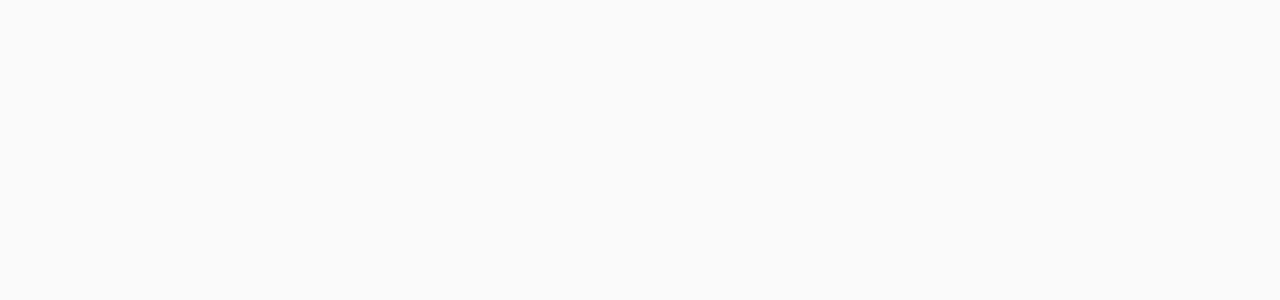
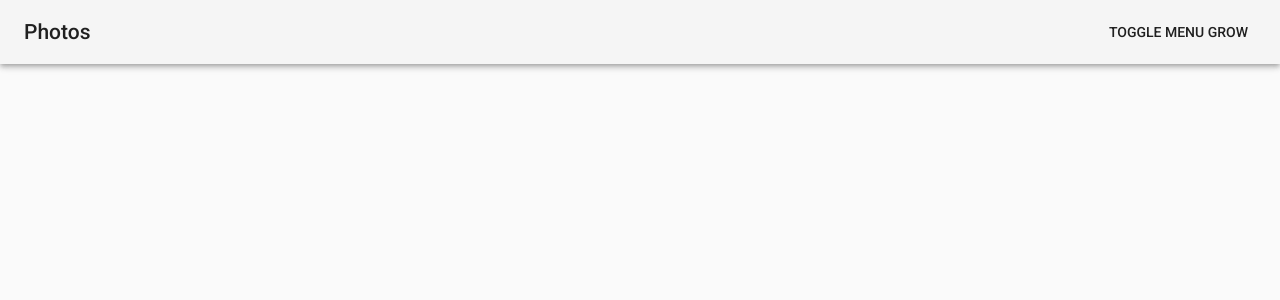
Before and after one commit to TaylorDarneille/pamneighbors, a React (Create React App) app in the folder app/: page / in a window 1280 px wide. Shown: the top 300 px of the page. Built offline with nearby package versions, Linux system fonts and the light colour scheme.

Commit message:
used flex-grow:1 to move menulistcomposition to the right

```diff
--- a/app/public/index.html
+++ b/app/public/index.html
@@ -25,7 +25,6 @@
  -->    <link rel="stylesheet" href="https://fonts.googleapis.com/css?family=Roboto:300,400,500">
 
 </head>
-
     <title>React App</title>
   </head>
   <body>
--- a/app/src/App.js
+++ b/app/src/App.js
@@ -1,6 +1,6 @@
 import React, { Component } from 'react';
-import { Navbar, NavItem } from 'react-materialize';
 import './App.css';
+import SimpleAppBar from './AppBar.js';
 
 // see docs: https://material-ui.com/style/css-baseline/
 import CssBaseline from '@material-ui/core/CssBaseline';
@@ -9,7 +9,9 @@ function App() {
   return (
     <React.Fragment>
       <CssBaseline />
-      {/* The rest of your application */}
+
+      <SimpleAppBar />
+
     </React.Fragment>
   );
 }
--- /dev/null
+++ b/app/src/AppBar.js
@@ -0,0 +1,36 @@
+import React from 'react';
+import PropTypes from 'prop-types';
+import { withStyles } from '@material-ui/core/styles';
+import AppBar from '@material-ui/core/AppBar';
+import Toolbar from '@material-ui/core/Toolbar';
+import Typography from '@material-ui/core/Typography';
+import MenuListComposition from './MenuListComposition';
+
+const styles = {
+  root: {
+    flexGrow: 1,
+  },
+};
+
+function SimpleAppBar(props) {
+  const { classes } = props;
+
+  return (
+    <div className={classes.root}>
+      <AppBar position="static" color="default">
+        <Toolbar>
+          <Typography variant="title" color="inherit">
+            Photos
+          </Typography>
+          <MenuListComposition />
+        </Toolbar>
+      </AppBar>
+    </div>
+  );
+}
+
+SimpleAppBar.propTypes = {
+  classes: PropTypes.object.isRequired,
+};
+
+export default withStyles(styles)(SimpleAppBar);
--- /dev/null
+++ b/app/src/MenuListComposition.js
@@ -0,0 +1,86 @@
+import React from 'react';
+import PropTypes from 'prop-types';
+import Button from '@material-ui/core/Button';
+import ClickAwayListener from '@material-ui/core/ClickAwayListener';
+import Grow from '@material-ui/core/Grow';
+import Paper from '@material-ui/core/Paper';
+import Popper from '@material-ui/core/Popper';
+import MenuItem from '@material-ui/core/MenuItem';
+import MenuList from '@material-ui/core/MenuList';
+import { withStyles } from '@material-ui/core/styles';
+
+const styles = theme => ({
+  root: {
+    display: 'flex',
+    justifyContent: 'flex-end',
+    flexGrow: 1,
+  },
+  paper: {
+    marginRight: theme.spacing.unit * 2,
+  },
+});
+
+class MenuListComposition extends React.Component {
+  state = {
+    open: false,
+  };
+
+  handleToggle = () => {
+    this.setState(state => ({ open: !state.open }));
+  };
+
+  handleClose = event => {
+    if (this.anchorEl.contains(event.target)) {
+      return;
+    }
+
+    this.setState({ open: false });
+  };
+
+  render() {
+    const { classes } = this.props;
+    const { open } = this.state;
+
+    return (
+      <div className={classes.root}>
+        <div>
+          <Button
+            buttonRef={node => {
+              this.anchorEl = node;
+            }}
+            aria-owns={open ? 'menu-list-grow' : null}
+            aria-haspopup="true"
+            onClick={this.handleToggle}
+          >
+            Toggle Menu Grow
+          </Button>
+          <Popper open={open} anchorEl={this.anchorEl} transition disablePortal>
+            {({ TransitionProps, placement }) => (
+              <Grow
+                {...TransitionProps}
+                id="menu-list-grow"
+                style={{ transformOrigin: placement === 'bottom' ? 'center top' : 'center bottom' }}
+              >
+                <Paper>
+                  <ClickAwayListener onClickAway={this.handleClose}>
+                    <MenuList>
+                      <MenuItem onClick={this.handleClose}>Profile</MenuItem>
+                      <MenuItem onClick={this.handleClose}>My account</MenuItem>
+                      <MenuItem onClick={this.handleClose}>Logout</MenuItem>
+                    </MenuList>
+                  </ClickAwayListener>
+                </Paper>
+              </Grow>
+            )}
+          </Popper>
+        </div>
+      </div>
+    );
+  }
+}
+
+MenuListComposition.propTypes = {
+  classes: PropTypes.object.isRequired,
+};
+
+export default withStyles(styles)(MenuListComposition);
```
